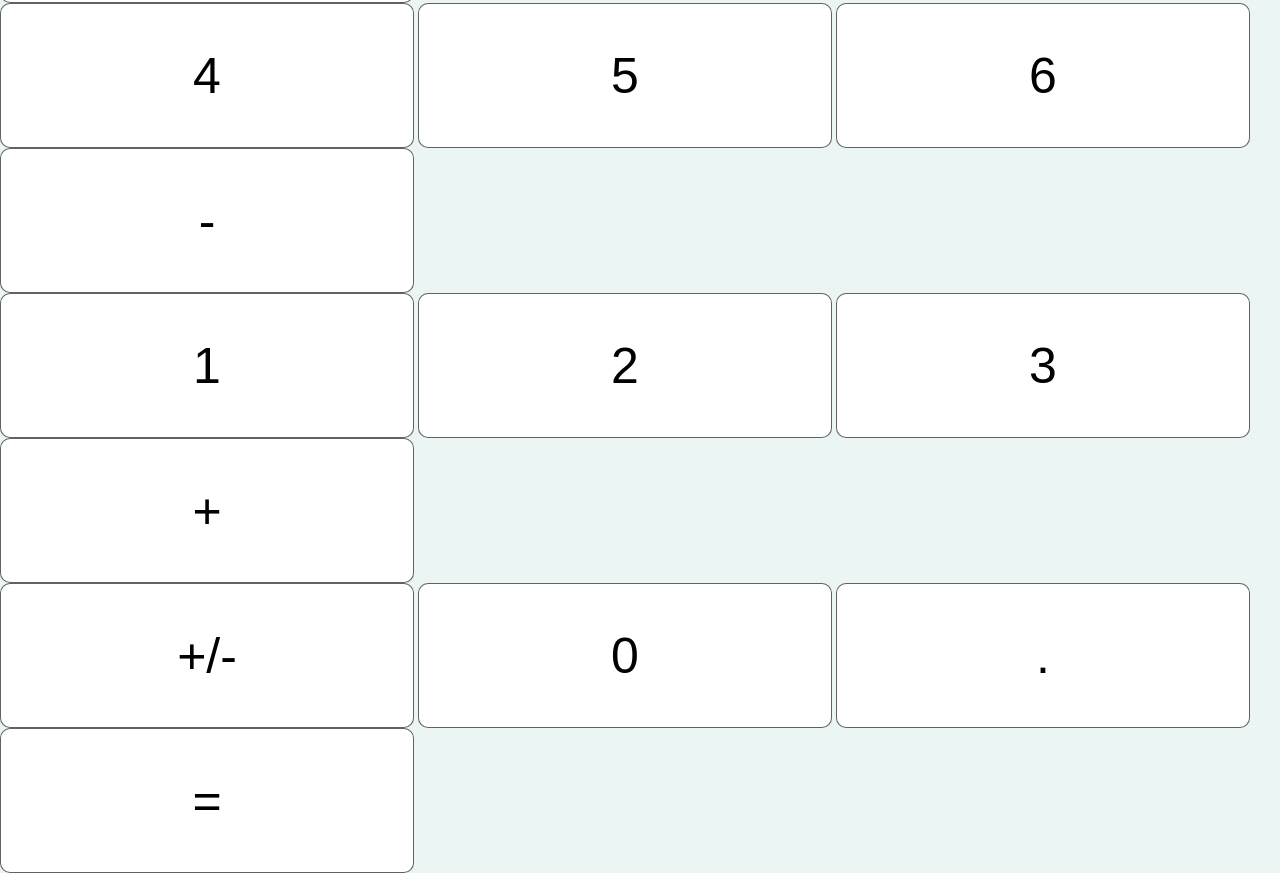
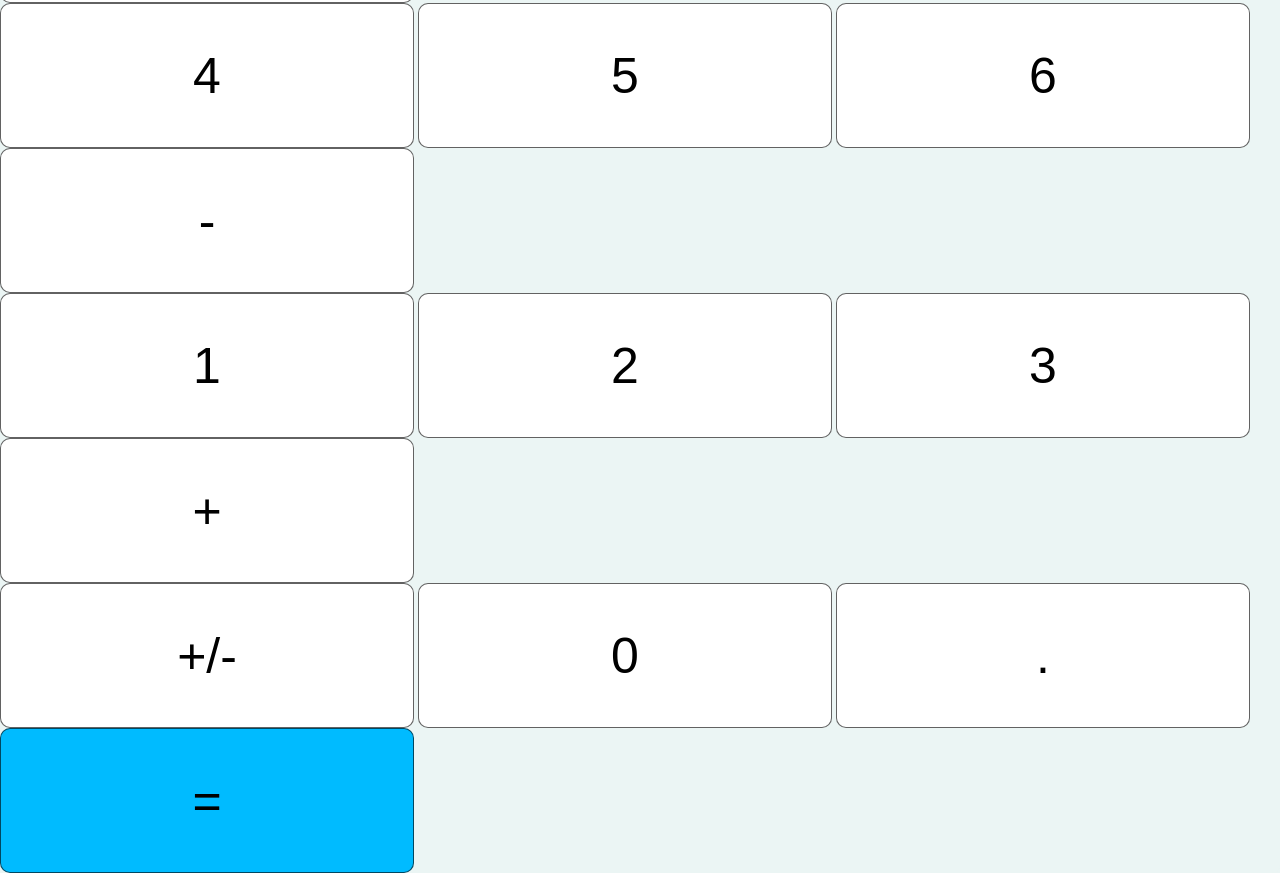
Before and after one commit to Krish2good1/calculator_Project, a plain HTML site: page index.html in a window 1280 px wide. Shown: the part 703-1576 px from the top of the page. Drawn offline with Linux system fonts and the light colour scheme.

Commit message:
Add files via upload

```diff
--- a/index.html
+++ b/index.html
@@ -43,7 +43,7 @@
                 <button onclick="toggleSign()" class="btn">+/-</button>
                 <button onclick="appendValue('0')" class="btn">0</button>
                 <button onclick="appendValue('.')" class="btn">.</button>
-                <button onclick="calculateResult()" class="btn">=</button>
+                <button onclick="calculateResult()" class="btn" style="background-color: rgb(0, 187, 255);">=</button>
             </div>
         </div>
     </div>
--- a/script.js
+++ b/script.js
@@ -37,7 +37,6 @@ function calculateResult() {
     }
 }
 
-
 let parenthesesCount = 0;
 
 function appendParentheses() {
```
